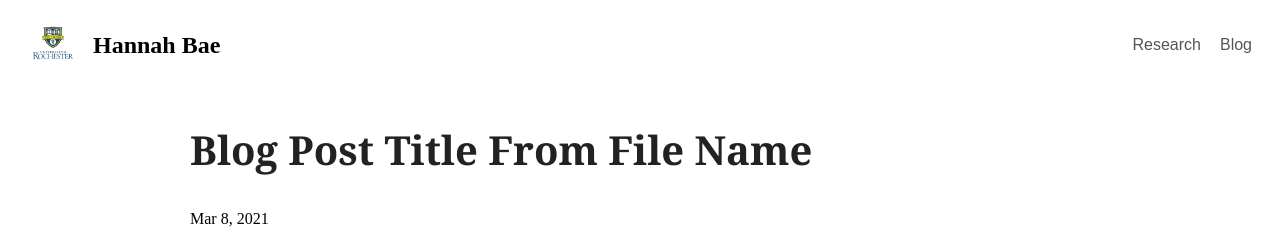
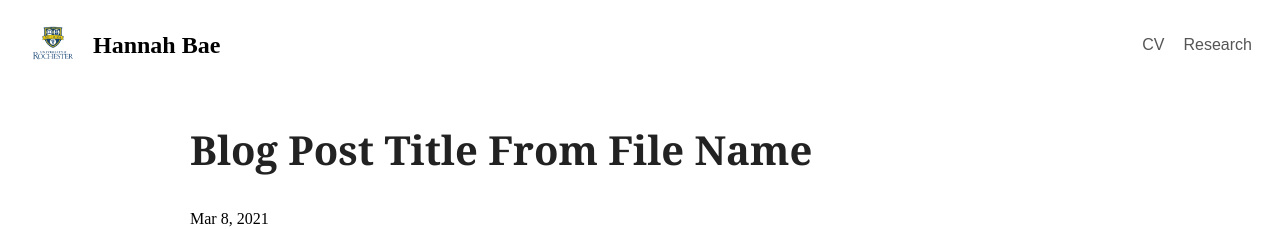
Before and after one commit to hannahbae895/hannahbae895.github.io, a Jekyll site: the page built from _posts/2021-03-08-blog-post-title-from-file-name.md, in a window 1280 px wide. Shown: the top 229 px of the page. Built offline with Jekyll 4.4.1, drawn with Linux system fonts in a browser that asks for light colours; our own code applies the rules of GitHub Pages for plain Markdown files.

Commit message:
Update default.html

```diff
--- a/_layouts/default.html
+++ b/_layouts/default.html
@@ -35,8 +35,8 @@
 
   <!-- Right side: navigation -->
   <nav class="site-nav">
-    <a href="{{ '/CV.html' | relative_url }}" style="margin-right: 15px;">Research</a>
-    <a href="{{ '/Research.html/' | relative_url }}">Blog</a>
+    <a href="{{ '/CV.html' | relative_url }}" style="margin-right: 15px;">CV</a>
+    <a href="{{ '/Research.html/' | relative_url }}">Research</a>
   </nav>
 
 </header>
```
